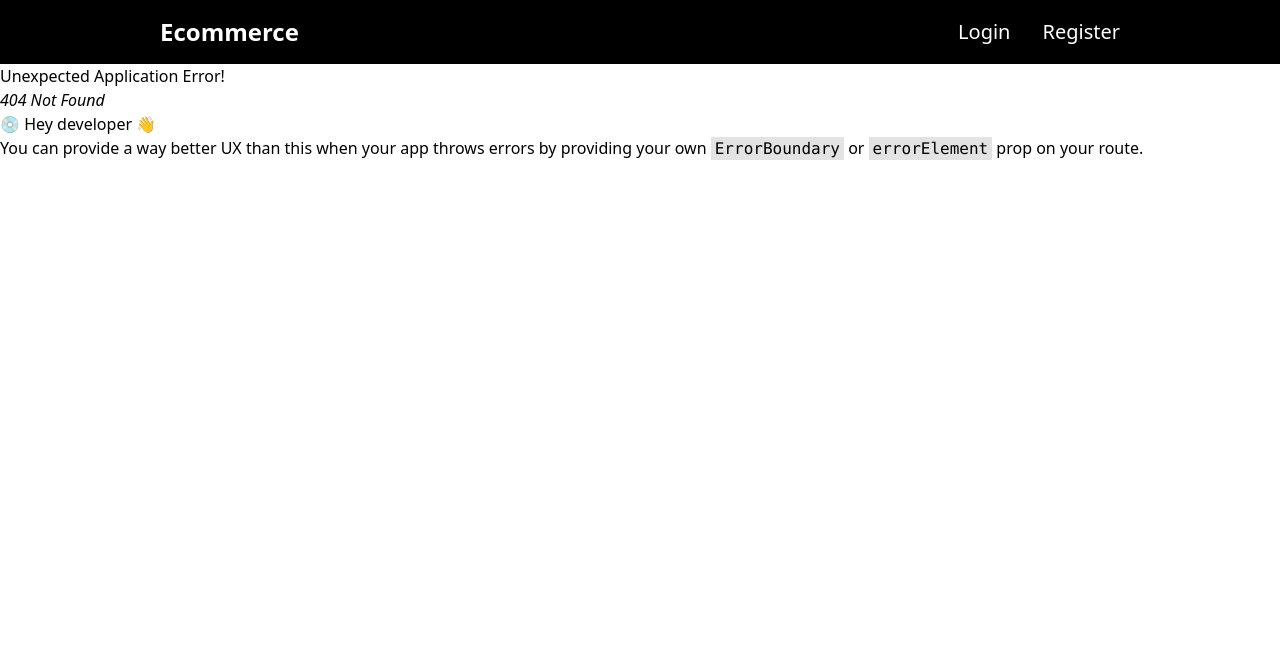
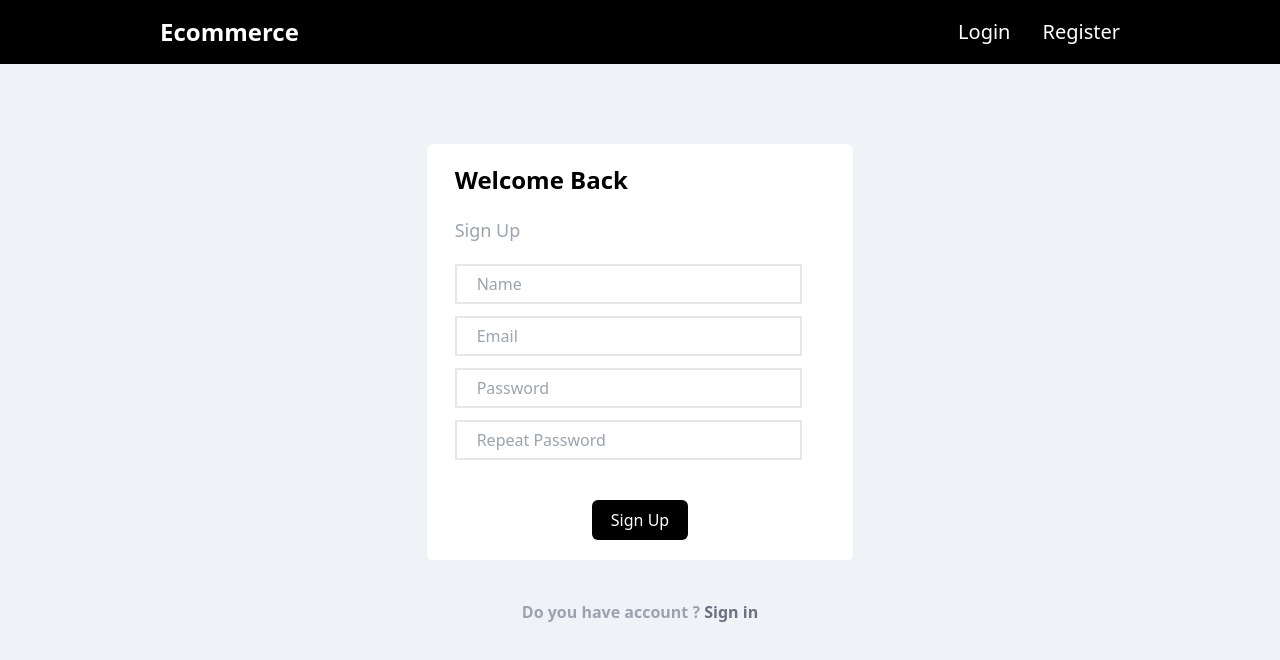
Before and after one commit to nuthelk/PoryectoAmigo, a React (Vite) app: page /RegisterEmail in a window 1280 px wide. Before the commit this address had no page. Shown: the top 660 px of the page. Built offline with nearby package versions, Linux system fonts and the light colour scheme.

Commit message:
Login y Register Maquetado

```diff
--- a/src/App.jsx
+++ b/src/App.jsx
@@ -7,6 +7,8 @@ import {
 import LayoutLogin from './pages/LayoutLogin';
 import LayoutLogout from './pages/LayoutLogout';
 import Welcome from './pages/Welcome';
+import LoginEmail from './pages/LoginEmail';
+import RegisterEmail from './pages/RegisterEmail';
 
 
 
@@ -15,13 +17,21 @@ const router = createBrowserRouter([
     path: "/",
     element: <Welcome />,
   },
+  {
+    path: "/LoginEmail",
+    element: <LoginEmail />,
+  },
+  {
+    path: "/RegisterEmail",
+    element: <RegisterEmail />,
+  },
 
 ]);
 
 function App() {
 
   return (
-    <div className="App bg-[##EFF2F6  ] h-screen">
+    <div className="App bg-[#EFF2F6] h-screen">
         <LayoutLogout />
         <RouterProvider router={router} />
 
--- /dev/null
+++ b/src/components/Button.jsx
@@ -0,0 +1,9 @@
+import React from 'react'
+
+export const Button = ({text}) => {
+  return (
+    <>
+        <button className='w-full bg-black text-white h-10 rounded-md hover:bg-gray-500 transition-all duration-500 hover:border-transparent'>{text}</button>
+    </>
+  )
+}
--- /dev/null
+++ b/src/pages/LoginEmail.jsx
@@ -0,0 +1,26 @@
+import React from 'react'
+import {Button} from '../components/Button'
+
+
+const LoginEmail = () => {
+  return (
+    <div className='container mt-20 '>
+        <form className='w-3/4 h-80 bg-white gap-2 rounded-md md:w-3/5 mx-auto lg:w-1/3'>
+            <h1 className='p-5 text-2xl font-bold md:pl-7'>Welcome Back</h1>
+            <h2 className='pl-5 text-lg font-light text-gray-400 md:pl-7'>Login with email</h2>
+            <div className='p-5 flex flex-col gap-3 md:pl-7'>
+                <input className='h-10 border-2 pl-5 md:w-11/12' placeholder="Email" type="email" required />
+                <input className='h-10 border-2 pl-5 md:w-11/12' placeholder="Password" type="password" required />
+            </div>
+            <div className='w-24 mt-5 mx-auto text-center'>
+              <Button text={"Sign in"} />
+            </div>
+        </form>
+        <div className='w-3/4 mt-10 text-center md:w-3/5 mx-auto lg:w-1/3'>
+            <h1 className='font-semibold text-gray-400 '>Or Create an <a className='font-bold text-gray-500' href="./RegisterEmail">account</a></h1>
+        </div>
+    </div>
+  )
+}
+
+export default LoginEmail
--- /dev/null
+++ b/src/pages/RegisterEmail.jsx
@@ -0,0 +1,28 @@
+import React from 'react'
+import { Button } from '../components/Button'
+
+const RegisterEmail = () => {
+  return (
+    <div className='container mt-20'>
+        <form className='w-3/4 pb-5 bg-white gap-2 rounded-md md:w-3/5 mx-auto lg:w-1/3'>
+            <h1 className='p-5 text-2xl font-bold md:pl-7'>Welcome Back</h1>
+            <h2 className='pl-5 text-lg font-light text-gray-400 md:pl-7'>Sign Up</h2>
+            <div className='p-5 flex flex-col gap-3 md:pl-7'>
+                <input className='h-10 border-2 pl-5 md:w-11/12' placeholder="Name" type="text" />
+                <input className='h-10 border-2 pl-5 md:w-11/12' placeholder="Email" type="email" />
+                <input className='h-10 border-2 pl-5 md:w-11/12' placeholder="Password" type="password" />
+                <input className='h-10 border-2 pl-5 md:w-11/12' placeholder="Repeat Password" type="password" />
+            </div>
+            <div className='w-24 mt-5 mx-auto text-center'>
+              <Button text={"Sign Up"} />
+            </div>
+        </form>
+        <div className='w-3/4 mt-10 text-center md:w-3/5 mx-auto lg:w-1/3'>
+            <h1 className='font-semibold text-gray-400 '>Do you have account ? <a className='font-bold text-gray-500' href="./LoginEmail">Sign in</a></h1>
+
+        </div>
+    </div>
+  )
+}
+
+export default RegisterEmail
```
Also changed, not shown: src/pages/Profile.jsx (added).
